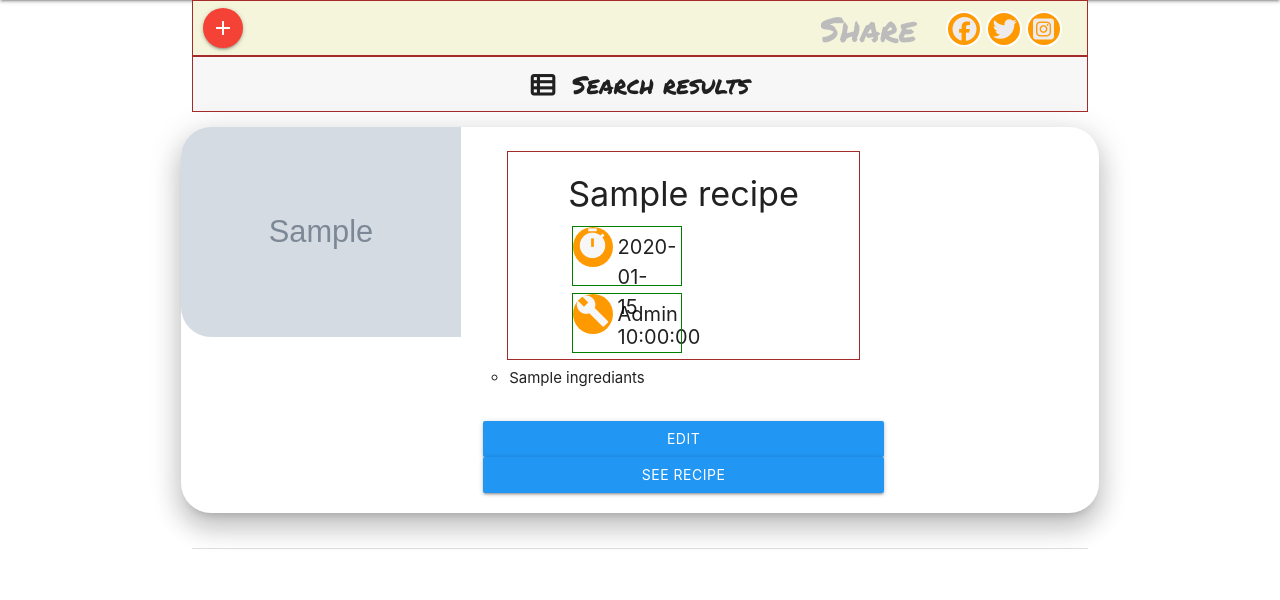
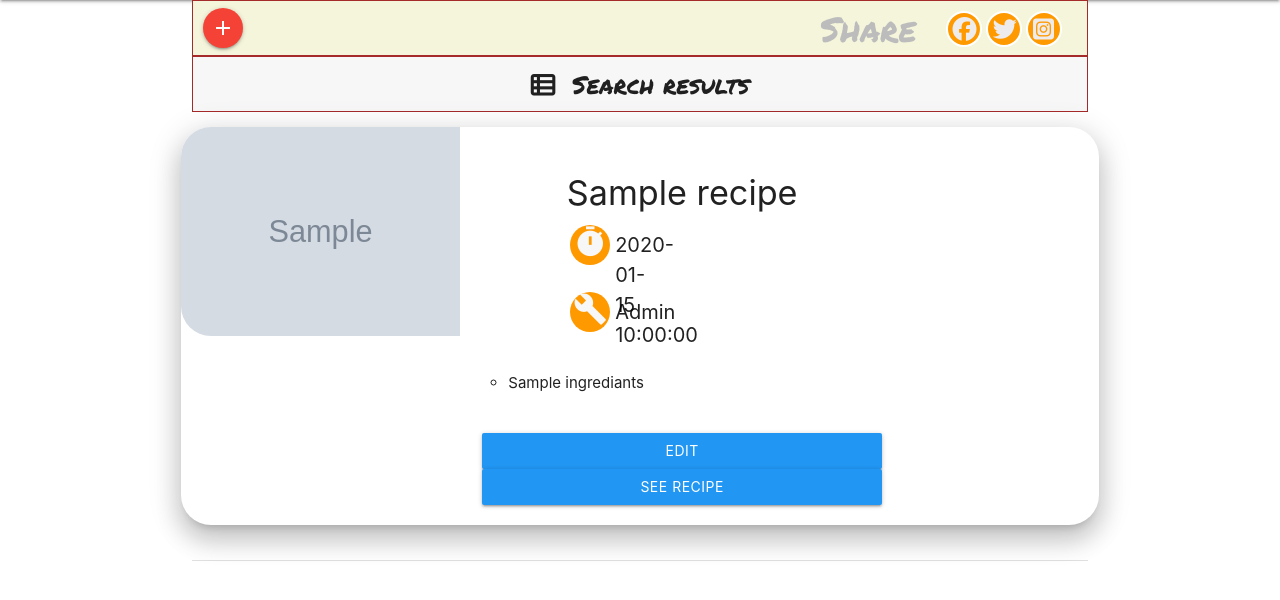
Before and after one commit to rimantascode/MS3-cookbook, a Flask app: page / in a window 1280 px wide. Shown: the part 64-664 px from the top of the page. Run offline with Flask 2, Linux system fonts and the light colour scheme; grey boxes marked "Sample" are stand-in pictures; a database or web service that is not in the repository returns one stand-in record (values such as "Sample title"); some libraries are stand-ins or nearby versions.

Commit message:
reboved helping border from index.html and increased line height for ingrediants

```diff
--- a/static/css/style.css
+++ b/static/css/style.css
@@ -67,12 +67,11 @@ font-family: "Roboto", sans-serif;
   border-bottom-left-radius: 30px !important;
 }
 .info-window {
-  border: 1px solid brown;
 }
 .short-info {
   height: 60px;
   width: 110px;
-  border: 1px solid green;
+
   display: inline-block;
   position: relative;
   margin: 0 auto;
@@ -113,7 +112,7 @@ font-family: "Roboto", sans-serif;
   width: 224px;
 }
 ul.a {
-  display: inline-block;
+  /*display: inline-block; */
 }
 
 ul.a:not(.browser-default) > li {
@@ -123,7 +122,7 @@ ul.a:not(.browser-default) {
   padding: 2px 20px 4px 2px !important;
 }
 ul.a li {
-  line-height: 1px;
+  line-height: 15px;
 }
 
 /* ------------------------------------------------ add button and share links ----- */
```
